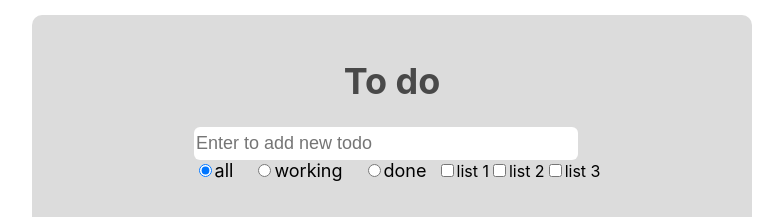
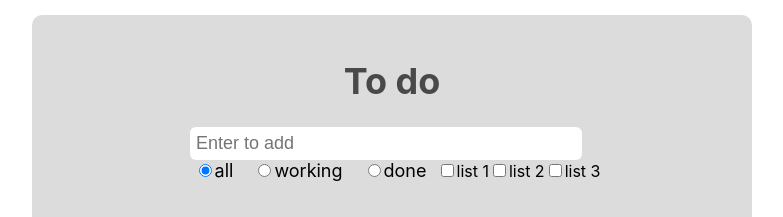
Before and after one commit to Le0tk0k/React-Todo, a React (Create React App) app: page / in a window 1280 px wide. Shown: the top 217 px of the page, without its empty margins (248-1031 px from the left). Built offline with nearby package versions, Linux system fonts and the light colour scheme.

Commit message:
update form design

```diff
--- a/src/components/Form.js
+++ b/src/components/Form.js
@@ -3,7 +3,7 @@ import React, {useState} from 'react';
 const inputStyle = {
   "width": "380px",
   "fontSize": "18px",
-  "padding": "6px 2px",
+  "padding": "6px",
   "borderWidth": "0",
   "borderRadius": "6px",
   "marginRight" :"12px"
@@ -26,7 +26,7 @@ const Form = (props) => {
       <input
           type="text"
           style={inputStyle}
-          placeholder="Enter to add new todo"
+          placeholder="Enter to add"
           value={text}
           onChange={handleChange}
           onKeyDown={handleKeyDone}
```
